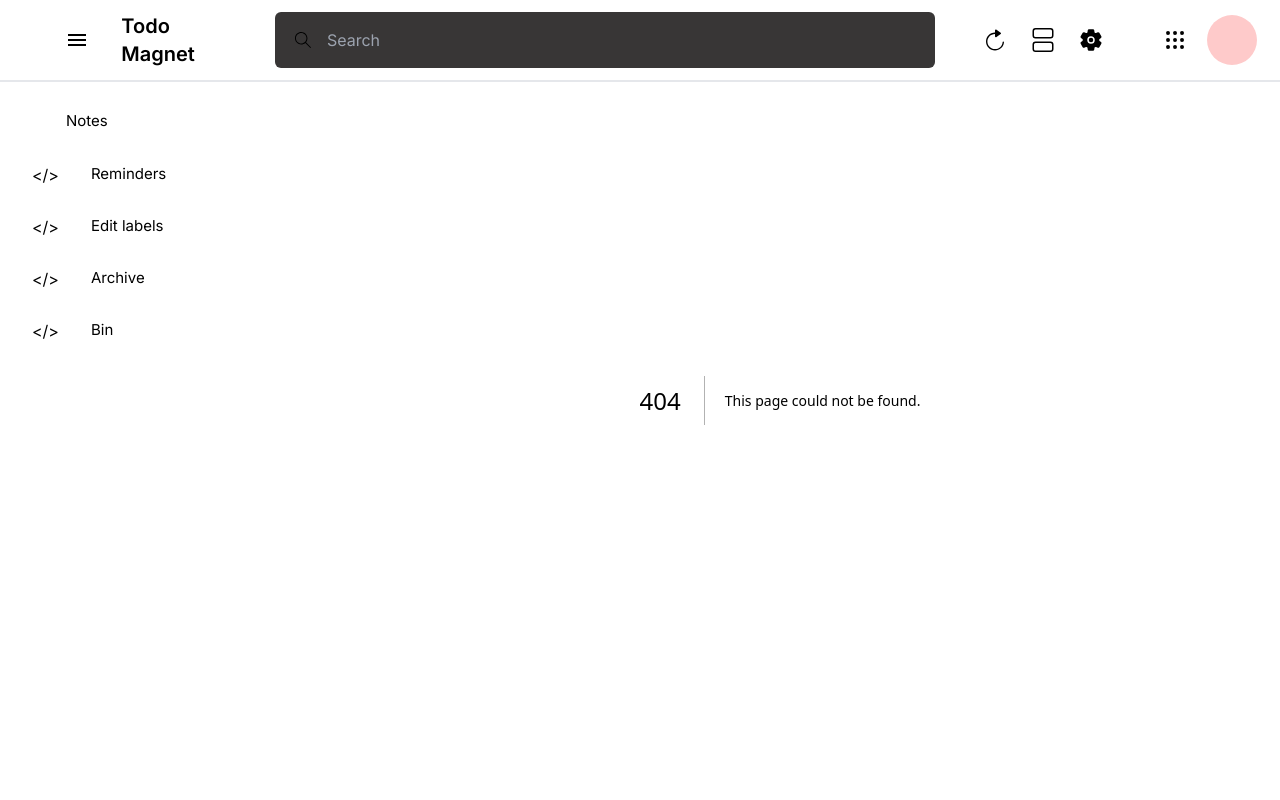
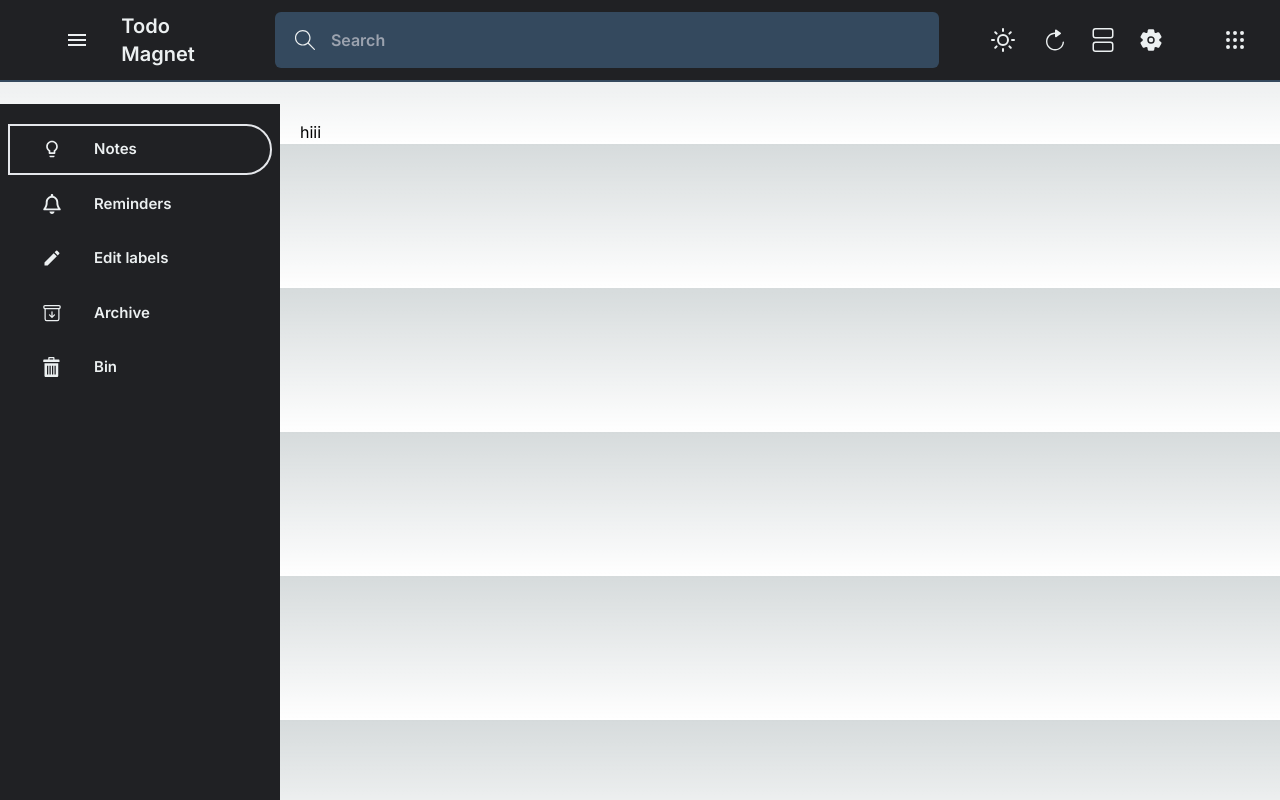
Before and after one commit to HimanshuJain04/Todo-Magnet, a Next.js app: page /profile in a window 1280 px wide. Before the commit this address had no page. Built offline with nearby package versions, Linux system fonts and the light colour scheme.

Commit message:
layout creating

```diff
--- a/src/app/layout.tsx
+++ b/src/app/layout.tsx
@@ -2,14 +2,12 @@
 import { Inter } from "next/font/google";
 import "./globals.css";
 import { App } from "@/context/AppContext";
-import Navbar from "../components/common/Navbar";
-import Sidebar from "@/components/common/Sidebar";
 
 const inter = Inter({ subsets: ["latin"] });
 
 export const metadata: Metadata = {
-  title: "Create Next App",
-  description: "Generated by create next app",
+  title: "Todo Magnet",
+  description: "Todo Magnet for your todos and notes",
 };
 
 export default function RootLayout({
@@ -20,17 +18,7 @@
   return (
     <html lang="en">
       <body className={inter.className}>
-        <App>
-          <div className="fixed top-0 w-full">
-            <Navbar />
-          </div>
-          <div className="flex w-full justify-end items-start">
-            <div className="fixed left-0 mt-24">
-              <Sidebar />
-            </div>
-            <div className="w-[calc(100vw-280px)]">{children}</div>
-          </div>
-        </App>
+        <App>{children}</App>
       </body>
     </html>
   );
--- a/src/app/page.tsx
+++ b/src/app/page.tsx
@@ -1,113 +1,10 @@
-import Image from "next/image";
+"use client";
+
+import { AppContext } from "@/context/AppContext";
+import { useContext } from "react";
 
 export default function Home() {
-  return (
-    <main className="flex min-h-screen flex-col items-center justify-between p-24">
-      <div className="z-10 max-w-5xl w-full items-center justify-between font-mono text-sm lg:flex">
-        <p className="fixed left-0 top-0 flex w-full justify-center border-b border-gray-300 bg-gradient-to-b from-zinc-200 pb-6 pt-8 backdrop-blur-2xl dark:border-neutral-800 dark:bg-zinc-800/30 dark:from-inherit lg:static lg:w-auto  lg:rounded-xl lg:border lg:bg-gray-200 lg:p-4 lg:dark:bg-zinc-800/30">
-          Get started by editing&nbsp;
-          <code className="font-mono font-bold">src/app/page.tsx</code>
-        </p>
-        <div className="fixed bottom-0 left-0 flex h-48 w-full items-end justify-center bg-gradient-to-t from-white via-white dark:from-black dark:via-black lg:static lg:h-auto lg:w-auto lg:bg-none">
-          <a
-            className="pointer-events-none flex place-items-center gap-2 p-8 lg:pointer-events-auto lg:p-0"
-            href="https://vercel.com?utm_source=create-next-app&utm_medium=appdir-template&utm_campaign=create-next-app"
-            target="_blank"
-            rel="noopener noreferrer"
-          >
-            By{" "}
-            <Image
-              src="/vercel.svg"
-              alt="Vercel Logo"
-              className="dark:invert"
-              width={100}
-              height={24}
-              priority
-            />
-          </a>
-        </div>
-      </div>
+  const { theme } = useContext(AppContext);
 
-      <div className="relative flex place-items-center before:absolute before:h-[300px] before:w-full sm:before:w-[480px] before:-translate-x-1/2 before:rounded-full before:bg-gradient-radial before:from-white before:to-transparent before:blur-2xl before:content-[''] after:absolute after:-z-20 after:h-[180px] after:w-full sm:after:w-[240px] after:translate-x-1/3 after:bg-gradient-conic after:from-sky-200 after:via-blue-200 after:blur-2xl after:content-[''] before:dark:bg-gradient-to-br before:dark:from-transparent before:dark:to-blue-700 before:dark:opacity-10 after:dark:from-sky-900 after:dark:via-[#0141ff] after:dark:opacity-40 before:lg:h-[360px] z-[-1]">
-        <Image
-          className="relative dark:drop-shadow-[0_0_0.3rem_#ffffff70] dark:invert"
-          src="/next.svg"
-          alt="Next.js Logo"
-          width={180}
-          height={37}
-          priority
-        />
-      </div>
-
-      <div className="mb-32 grid text-center lg:max-w-5xl lg:w-full lg:mb-0 lg:grid-cols-4 lg:text-left">
-        <a
-          href="https://nextjs.org/docs?utm_source=create-next-app&utm_medium=appdir-template&utm_campaign=create-next-app"
-          className="group rounded-lg border border-transparent px-5 py-4 transition-colors hover:border-gray-300 hover:bg-gray-100 hover:dark:border-neutral-700 hover:dark:bg-neutral-800/30"
-          target="_blank"
-          rel="noopener noreferrer"
-        >
-          <h2 className={`mb-3 text-2xl font-semibold`}>
-            Docs{" "}
-            <span className="inline-block transition-transform group-hover:translate-x-1 motion-reduce:transform-none">
-              -&gt;
-            </span>
-          </h2>
-          <p className={`m-0 max-w-[30ch] text-sm opacity-50`}>
-            Find in-depth information about Next.js features and API.
-          </p>
-        </a>
-
-        <a
-          href="https://nextjs.org/learn?utm_source=create-next-app&utm_medium=appdir-template-tw&utm_campaign=create-next-app"
-          className="group rounded-lg border border-transparent px-5 py-4 transition-colors hover:border-gray-300 hover:bg-gray-100 hover:dark:border-neutral-700 hover:dark:bg-neutral-800/30"
-          target="_blank"
-          rel="noopener noreferrer"
-        >
-          <h2 className={`mb-3 text-2xl font-semibold`}>
-            Learn{" "}
-            <span className="inline-block transition-transform group-hover:translate-x-1 motion-reduce:transform-none">
-              -&gt;
-            </span>
-          </h2>
-          <p className={`m-0 max-w-[30ch] text-sm opacity-50`}>
-            Learn about Next.js in an interactive course with&nbsp;quizzes!
-          </p>
-        </a>
-
-        <a
-          href="https://vercel.com/templates?framework=next.js&utm_source=create-next-app&utm_medium=appdir-template&utm_campaign=create-next-app"
-          className="group rounded-lg border border-transparent px-5 py-4 transition-colors hover:border-gray-300 hover:bg-gray-100 hover:dark:border-neutral-700 hover:dark:bg-neutral-800/30"
-          target="_blank"
-          rel="noopener noreferrer"
-        >
-          <h2 className={`mb-3 text-2xl font-semibold`}>
-            Templates{" "}
-            <span className="inline-block transition-transform group-hover:translate-x-1 motion-reduce:transform-none">
-              -&gt;
-            </span>
-          </h2>
-          <p className={`m-0 max-w-[30ch] text-sm opacity-50`}>
-            Explore starter templates for Next.js.
-          </p>
-        </a>
-
-        <a
-          href="https://vercel.com/new?utm_source=create-next-app&utm_medium=appdir-template&utm_campaign=create-next-app"
-          className="group rounded-lg border border-transparent px-5 py-4 transition-colors hover:border-gray-300 hover:bg-gray-100 hover:dark:border-neutral-700 hover:dark:bg-neutral-800/30"
-          target="_blank"
-          rel="noopener noreferrer"
-        >
-          <h2 className={`mb-3 text-2xl font-semibold`}>
-            Deploy{" "}
-            <span className="inline-block transition-transform group-hover:translate-x-1 motion-reduce:transform-none">
-              -&gt;
-            </span>
-          </h2>
-          <p className={`m-0 max-w-[30ch] text-sm opacity-50 text-balance`}>
-            Instantly deploy your Next.js site to a shareable URL with Vercel.
-          </p>
-        </a>
-      </div>
-    </main>
-  );
+  return <div className={`bg-${theme}-primary `}>hii</div>;
 }
--- /dev/null
+++ b/src/app/profile/layout.tsx
@@ -0,0 +1,29 @@
+// components/Layout.js
+import React from "react";
+import Navbar from "@/components/common/Navbar";
+import Sidebar from "@/components/common/Sidebar";
+
+const Layout = ({ children }) => {
+  return (
+    <div>
+      <header>Navbar</header>
+
+      {/* Main content */}
+      <main>
+        <div className={`w-full h-full `}>
+          <div className="fixed top-0 w-full">
+            <Navbar />
+          </div>
+          <div className="flex w-full justify-end items-start">
+            <div className="fixed left-0 mt-20">
+              <Sidebar />
+            </div>
+            <div className="w-[calc(100vw-300px)] mt-24">{children}</div>
+          </div>
+        </div>
+      </main>
+    </div>
+  );
+};
+
+export default Layout;
--- /dev/null
+++ b/src/app/profile/page.tsx
@@ -0,0 +1,11 @@
+import React from "react";
+
+function page() {
+  return (
+    <div>
+      <div>hiii</div>
+    </div>
+  );
+}
+
+export default page;
--- a/src/components/common/Navbar.tsx
+++ b/src/components/common/Navbar.tsx
@@ -10,29 +10,40 @@
 import { BsViewStacked } from "react-icons/bs";
 import { TbGridDots } from "react-icons/tb";
 import { IoSettings } from "react-icons/io5";
+import { FiSun } from "react-icons/fi";
+import { FaRegMoon } from "react-icons/fa";
 
 function Navbar() {
   const { theme, toggleTheme } = useContext(AppContext);
-  console.log(theme);
 
   const [searchValue, setSearchValue] = useState("");
 
   return (
     <div
       className={
-        `flex w-full justify-center border-b-2 border-${theme}-border items-center  bg-${theme}-primary ` +
-        ``
+        `flex w-full justify-center border-b-2 items-center ` +
+        (theme === "dark"
+          ? "border-dark-border bg-dark-primary "
+          : "border-light-border bg-light-primary")
       }
     >
       <div className="w-11/12 flex justify-between items-center py-3 gap-10">
         {/* left for search-bar and name and hamburger */}
         <div className="flex gap-20">
           <div
-            className={`flex justify-center gap-5 items-center text-{theme}-text`}
+            className={
+              `flex justify-center gap-5 items-center ` +
+              (theme === "dark" ? "text-dark-text" : "text-light-text")
+            }
           >
             {/* hamburger */}
             <div
-              className={`text-2xl cursor-pointer rounded-full  p-3 hover:bg-${theme}-secondary transition-all ease-in-out duration-300 text-${theme}-text`}
+              className={
+                `text-2xl cursor-pointer rounded-full  p-3 transition-all ease-in-out duration-300 ` +
+                (theme === "dark"
+                  ? "hover:bg-dark-secondary text-dark-text"
+                  : "hover:bg-light-secondary text-light-text")
+              }
             >
               <IoMdMenu />
             </div>
@@ -40,7 +51,10 @@
             {/* name of app */}
             <div>
               <p
-                className={`text-xl transition-all duration-300 ease-in-out font-semibold text-${theme}-text `}
+                className={
+                  `text-xl transition-all duration-300 ease-in-out font-semibold ` +
+                  (theme === "dark" ? "text-dark-text" : "text-light-text")
+                }
               >
                 Todo Magnet
               </p>
@@ -49,14 +63,22 @@
 
           {/* search-bar */}
           <div
-            className={`flex justify-center items-center gap-1 rounded-md bg-[#383636] px-5 py-1 bg-${theme}-secondary`}
+            className={
+              `flex justify-center items-center gap-1 rounded-md px-5 py-1 ` +
+              (theme === "dark" ? "bg-dark-secondary" : "bg-light-secondary")
+            }
           >
-            <div className={` cursor-pointer font-bold text-${theme}-text`}>
-              <SlMagnifier />
+            <div
+              className={
+                ` cursor-pointer text-xl font-bold ` +
+                (theme === "dark" ? "text-dark-text" : "text-light-text")
+              }
+            >
+              <SlMagnifier fontWeight="900" />
             </div>
             <input
               type="text"
-              className="outline-none px-3 w-[600px] py-2 bg-transparent"
+              className={`outline-none font-semibold px-3 w-[600px] py-2 bg-transparent text-${theme}-text`}
               placeholder="Search"
               value={searchValue}
               onChange={(e) => {
@@ -69,7 +91,23 @@
         {/* right for account and settings */}
         <div className="flex justify-center items-center gap-10">
           {/* settings */}
-          <div className="flex justify-center items-center gap-2 text-2xl transition-all duration-300 ease-in-out">
+          <div
+            className={`flex justify-center text-${theme}-text  items-center gap-2 text-2xl transition-all duration-300 ease-in-out`}
+          >
+            {/* theme toggle button */}
+            <div>
+              <button
+                onClick={toggleTheme}
+                className={
+                  `text-2xl rounded-full p-3 cursor-pointer ` +
+                  (theme === "dark"
+                    ? "text-dark-text hover:bg-dark-secondary"
+                    : "text-light-text hover:bg-light-secondary ")
+                }
+              >
+                {theme === "dark" ? <FiSun /> : <FaRegMoon />}
+              </button>
+            </div>
             {/* refresh */}
             <div
               className={` hover:bg-${theme}-secondary rounded-full transition-all duration-300 ease-in-out p-2 cursor-pointer `}
@@ -79,7 +117,7 @@
 
             {/* view setting */}
             <div
-              className={` hover:bg-${theme}-secondary rounded-full transition-all duration-300 ease-in-out p-2 cursor-pointer `}
+              className={` hover:bg-${theme}-secondary  rounded-full transition-all duration-300 ease-in-out p-2 cursor-pointer `}
             >
               <BsViewStacked />
             </div>
@@ -96,14 +134,18 @@
           <div className="flex justify-center items-center gap-2 transition-all duration-300 ease-in-out">
             {/* dots */}
             <div
-              className={`text-2xl cursor-pointer hover:bg-${theme}-secondary p-3 rounded-full`}
+              className={`text-2xl cursor-pointer hover:bg-${theme}-secondary text-${theme}-text p-3 rounded-full`}
             >
               <TbGridDots />
             </div>
 
             {/* account */}
             <div>
-              <div className="w-[50px] h-[50px] rounded-full bg-red-200 cursor-pointer overflow-hidden"></div>
+              <div
+                className={`w-[50px] flex justify-center items-center transition-all p-1 hover:bg-${theme}-secondary ease-in-out duration-300 h-[50px] rounded-full cursor-pointer overflow-hidden`}
+              >
+                <span>hi</span>
+              </div>
             </div>
           </div>
         </div>
--- a/src/components/common/Sidebar.tsx
+++ b/src/components/common/Sidebar.tsx
@@ -2,6 +2,11 @@
 
 import { AppContext } from "@/context/AppContext";
 import React, { useContext } from "react";
+
+import { MdLightbulbOutline, MdModeEdit } from "react-icons/md";
+import { FaRegBell } from "react-icons/fa6";
+import { ImBin } from "react-icons/im";
+import { IoArchiveOutline } from "react-icons/io5";
 
 function Sidebar() {
   const { theme, option, setOption } = useContext(AppContext);
@@ -9,29 +14,31 @@
   const SidebarItems: Array<Object> = [
     {
       title: "Notes",
-      icon: <div />,
+      icon: <MdLightbulbOutline />,
     },
     {
       title: "Reminders",
-      icon: "</>",
+      icon: <FaRegBell />,
     },
     {
       title: "Edit labels",
-      icon: "</>",
+      icon: <MdModeEdit />,
     },
     {
       title: "Archive",
-      icon: "</>",
+      icon: <IoArchiveOutline />,
     },
     {
       title: "Bin",
-      icon: "</>",
+      icon: <ImBin />,
     },
   ];
 
   return (
     <div className="">
-      <div className="flex flex-col w-[280px] h-full gap-1 justify-start items-start">
+      <div
+        className={`flex flex-col py-5 text-${theme}-text px-2 w-[280px] h-[calc(1000vh-100px)] gap-1 justify-start items-start bg-${theme}-primary `}
+      >
         {SidebarItems.map((set) => (
           <button
             key={set?.title}
@@ -42,11 +49,13 @@
           >
             <div
               className={
-                ` flex justify-start pl-8 items-center gap-8 py-3 rounded-r-full hover:bg-red-100 ` +
-                (option === set.title ? "border-2 border-white" : "")
+                ` flex justify-start pl-8 font-semibold border-2 items-center gap-8 py-3 rounded-r-full hover:bg-${theme}-secondary ` +
+                (option === set.title
+                  ? ` border-${theme}-light bg-${theme}-accent `
+                  : " border-transparent ")
               }
             >
-              <div>{set.icon}</div>
+              <div className="text-xl">{set.icon}</div>
               <p className="text-[15px]">{set?.title}</p>
             </div>
           </button>
--- a/src/middleware.ts
+++ b/src/middleware.ts
@@ -0,0 +1,6 @@
+
+
+
+export default function Auth() {
+
+}
```
